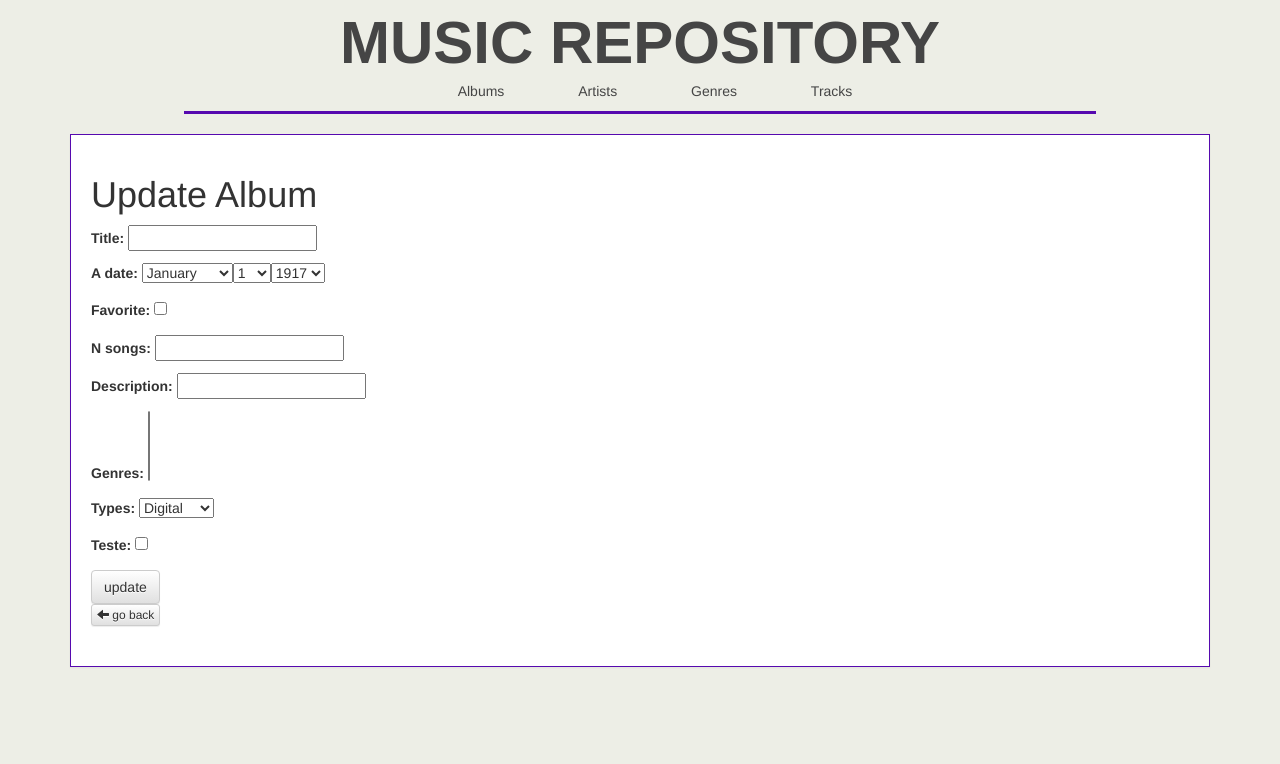
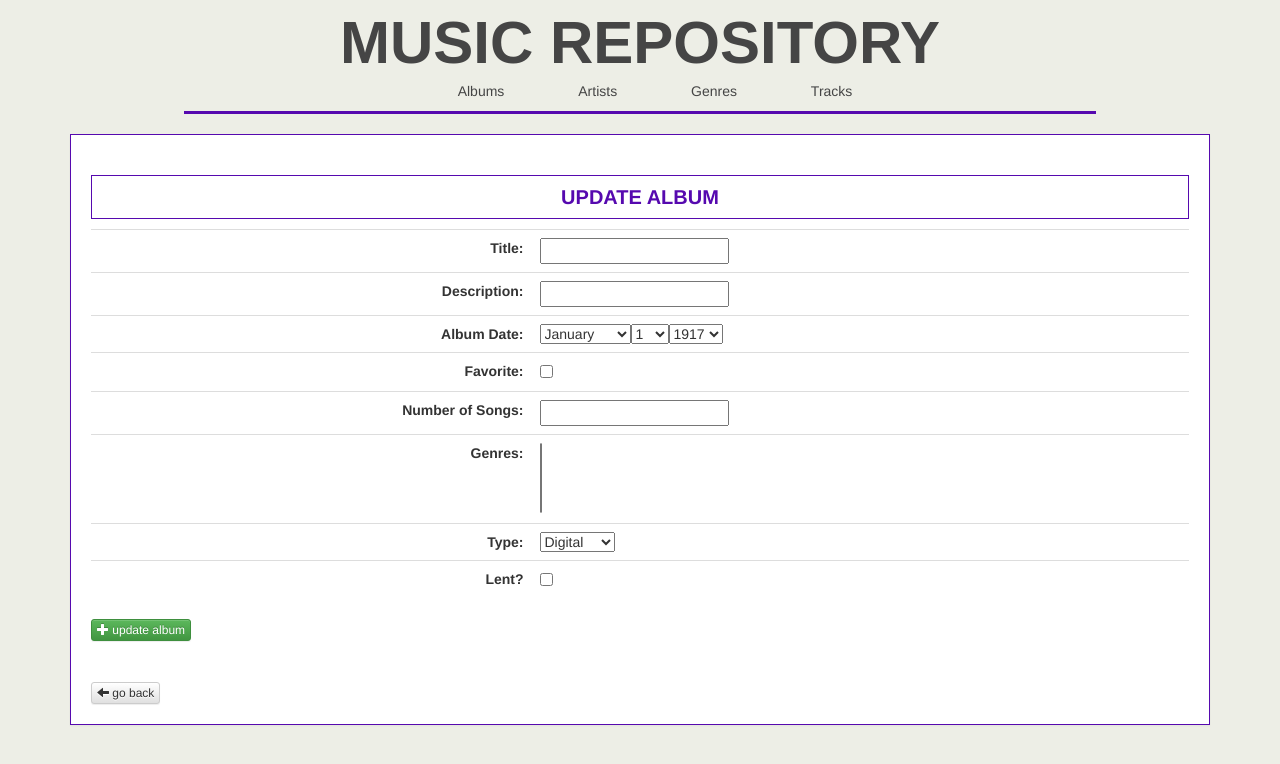
Before and after one commit to soltex1/Music-Repository---Faarm-Challenge, a Django app: template mymusic/myrepository/templates/myrepository/album_update.html in a window 1280 px wide. Shown: the top 764 px of the page. Run offline with Django 3.2, Linux system fonts and the light colour scheme; the template is opened without the code that fills it: values that come from a table or form of the project are taken from there, others are empty; some libraries are stand-ins or nearby versions.

Commit message:
improved style

```diff
--- a/mymusic/myrepository/forms.py
+++ b/mymusic/myrepository/forms.py
@@ -9,7 +9,7 @@ BIRTH_YEAR_CHOICES =  range(timezone.now().year - 100, timezone.now().year)
 class AlbumForm(forms.ModelForm):
 	class Meta:
 		model = Album
-		fields = ['title','a_date','favorite','n_songs','description','genres','types']
+		fields = ['id','title','a_date','favorite','n_songs','description','genres','types']
 
 	title = forms.CharField(max_length=100)
 	a_date = forms.DateField(widget=forms.SelectDateWidget(years=BIRTH_YEAR_CHOICES))
--- a/mymusic/myrepository/static/myrepository/index.css
+++ b/mymusic/myrepository/static/myrepository/index.css
@@ -71,10 +71,14 @@ body {
 	color: #d58512;
 }
 
-
 #table-detail th
 {
     text-align:right;
+}
+
+#table-detail td
+{
+    text-align:left;
 }
 
 .messages{
@@ -86,3 +90,12 @@ body {
 .messages .error {
 	color: green;
 }
+
+.page_subtitle {
+	border: 1px solid var(--purple-color);
+	padding: 10px;
+	font-size: 20px;
+	font-weight: bold;
+	text-align: center;
+	color: var(--purple-color);
+}
--- a/mymusic/myrepository/templates/myrepository/album_update.html
+++ b/mymusic/myrepository/templates/myrepository/album_update.html
@@ -15,19 +15,64 @@
 		<div class="panel panel-default panel-height", id="panel-admin">
 
 			{% block content %}
-			    <h1>Update Album</h1>
+			    <h1 class="page_subtitle">UPDATE ALBUM</h1>
+
+
+
 			    <form method="POST" class="post-form">{% csrf_token %}
-       				{{ form.as_p }}
-        			<button type="submit" class="save btn btn-default">update</button>
+
+
+    			<table id="table-detail" class="table table-responsive">
+					<tr>
+						<th>Title:</th>
+		    			<td>{{ form.title }}</td>
+		    		</tr>
+		    		<tr>
+						<th>Description:</th>
+		    			<td>{{ form.description }}</td>
+		    		</tr>
+		    		<tr>
+						<th>Album Date:</th>
+		    			<td>{{ form.a_date }}</td>
+		    		</tr>
+		    		<tr>
+						<th>Favorite:</th>
+		    			<td>{{ form.favorite }}</td>
+		    		</tr>
+		    		<tr>
+						<th>Number of Songs:</th>
+		    			<td>{{ form.n_songs }}</td>
+		    		</tr>
+		    		<tr>
+						<th>Genres:</th>
+		    			<td>{{ form.genres }}</td>
+		    		</tr>
+		    		<tr>
+						<th>Type:</th>
+		    			<td>{{ form.types }}</td>
+		    		</tr>
+		    		<tr>
+						<th>Lent?</th>
+		    			<td>{{ form.teste }}</td>
+		    		</tr>
+	    		</table>
+
+    				<a href="{% url 'create' %}" class="top-menu">
+			<button type="submit" class="btn btn-success btn-xs">
+				<span class="glyphicon glyphicon-plus" aria-hidden="true"></span> update album
+			</button></a>
     			</form>
 
 			{% endblock %}
-
+<br> <br>
 			<a href="{% url 'index' %}" class="top-menu">
 			<button type="button" class="btn btn-default btn-xs">
 					<span class="glyphicon glyphicon-arrow-left" aria-hidden="true"></span> go back
 			</button>
-				</a><br><br>
+				</a>
+
+
+
 		</div>
 
 	</div>
```
Also changed, not shown: mymusic/myrepository/templates/myrepository/album_delete.html (+17 -8 lines), mymusic/myrepository/templates/myrepository/album_detail.html (+3 -7 lines), mymusic/myrepository/templates/myrepository/index.html (+9 -15 lines), mymusic/myrepository/templates/myrepository/header.html (line endings or trailing spaces).
